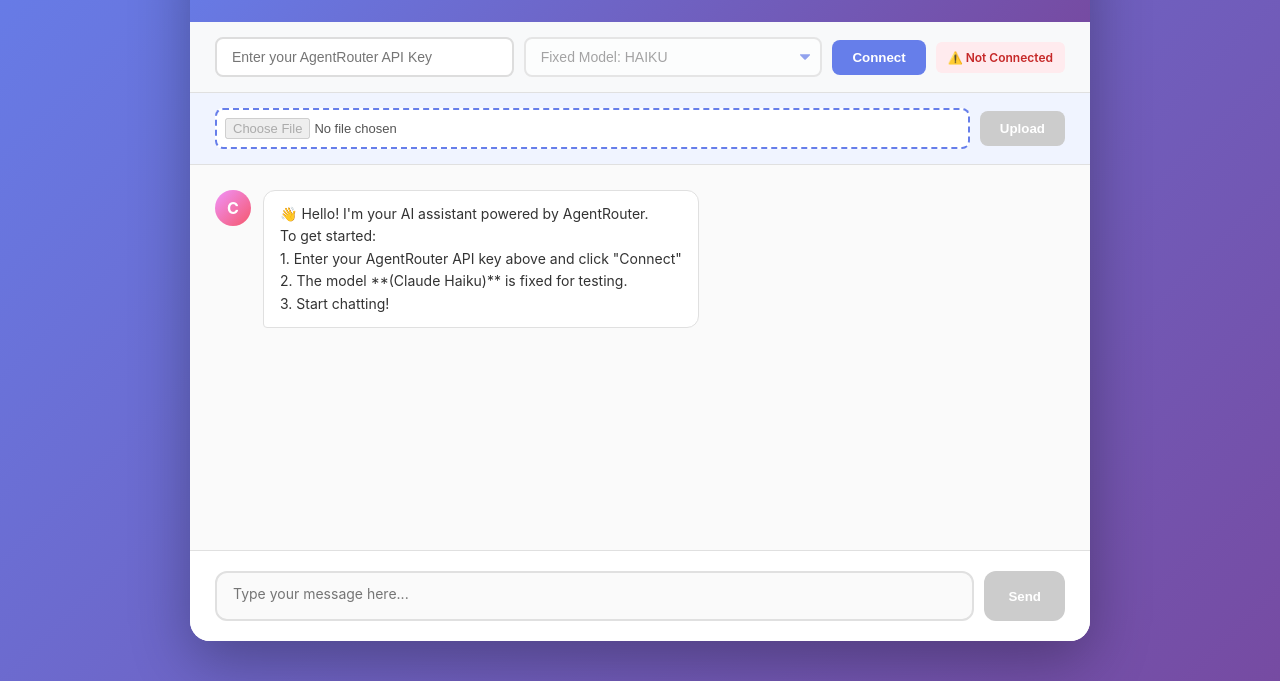
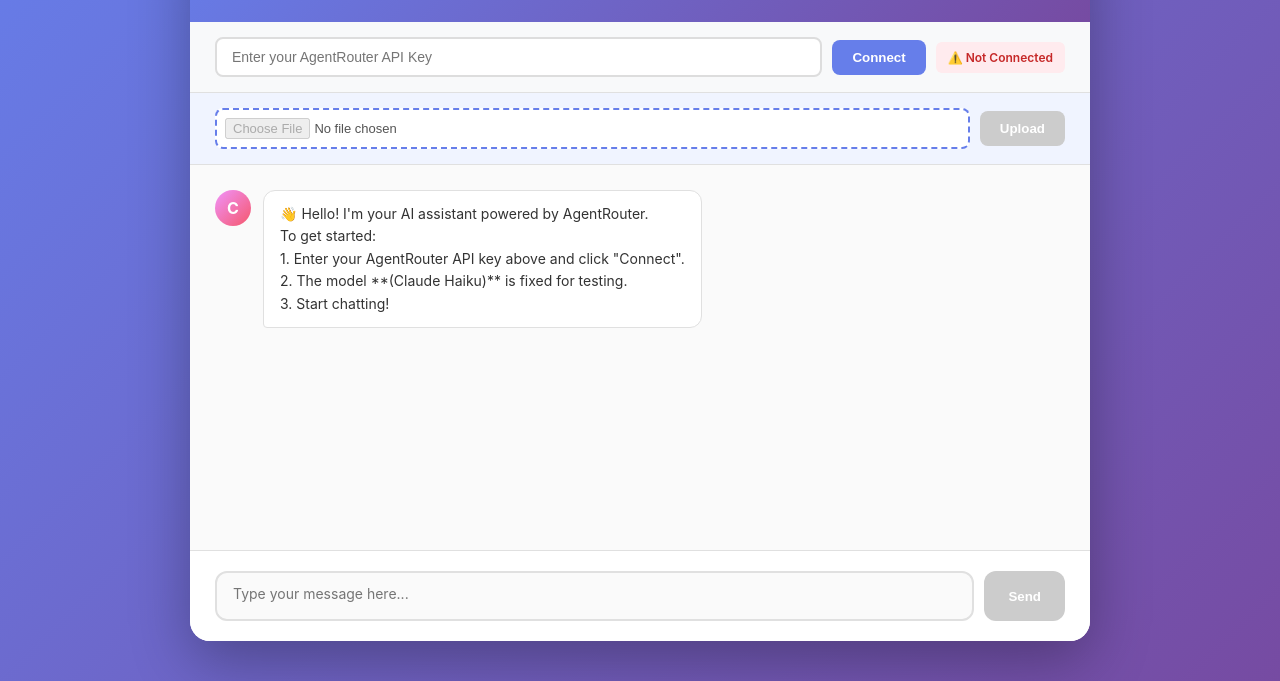
Before and after one commit to hamaza7867/ai-bot, a plain HTML site: page index.html in a window 1280 px wide. Shown: the part 119-800 px from the top of the page. Drawn offline with Linux system fonts and the light colour scheme.

Commit message:
Update index.html

```diff
--- a/index.html
+++ b/index.html
@@ -15,9 +15,6 @@
 
         <div class="api-config">
             <input type="password" id="apiKey" placeholder="Enter your AgentRouter API Key">
-
-            <select id="modelSelector">
-                </select>
 
             <button id="connectBtn">Connect</button>
             <div id="apiStatus" class="api-status disconnected">⚠️ Not Connected</div>
@@ -40,7 +37,7 @@
                 <div class="message-avatar">C</div>
                 <div class="message-content">👋 Hello! I'm your AI assistant powered by AgentRouter.
 To get started:
-1. Enter your AgentRouter API key above and click "Connect"
+1. Enter your AgentRouter API key above and click "Connect".
 2. The model **(Claude Haiku)** is fixed for testing.
 3. Start chatting!</div>
             </div>
```
